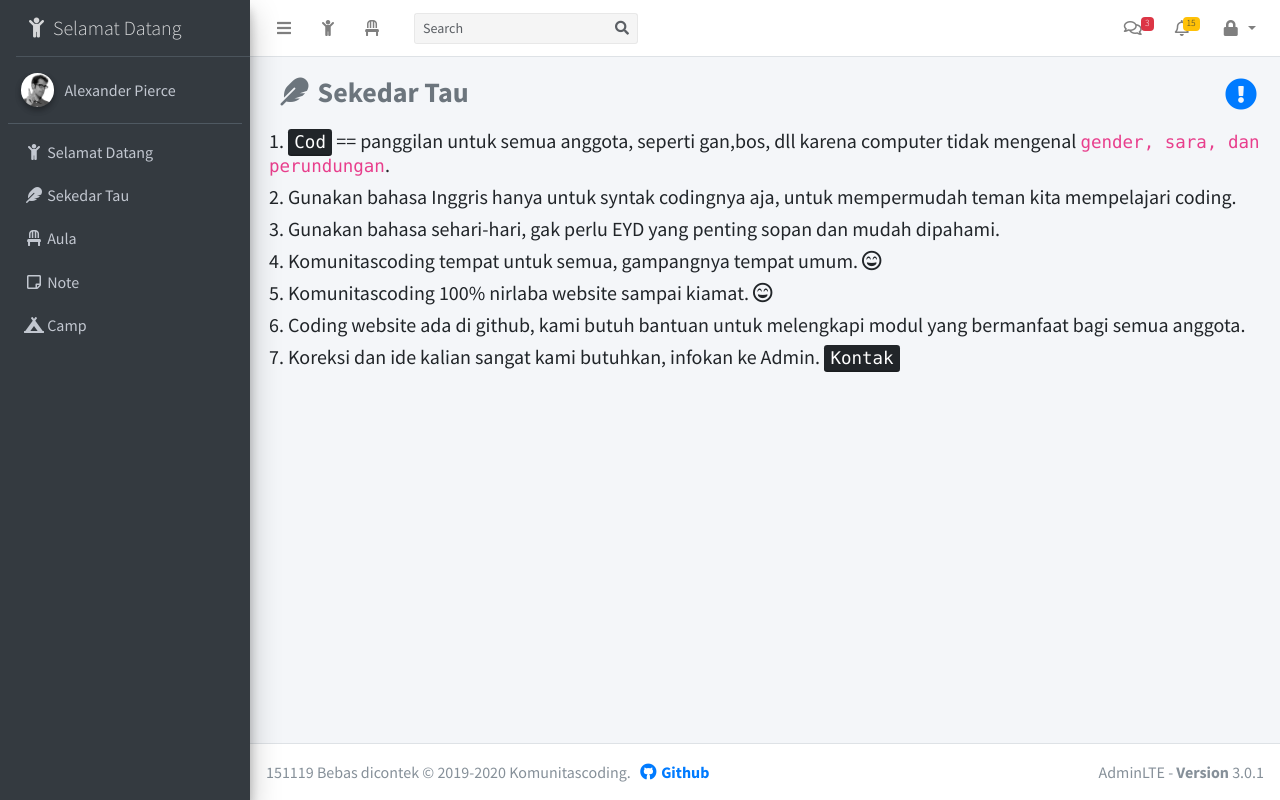
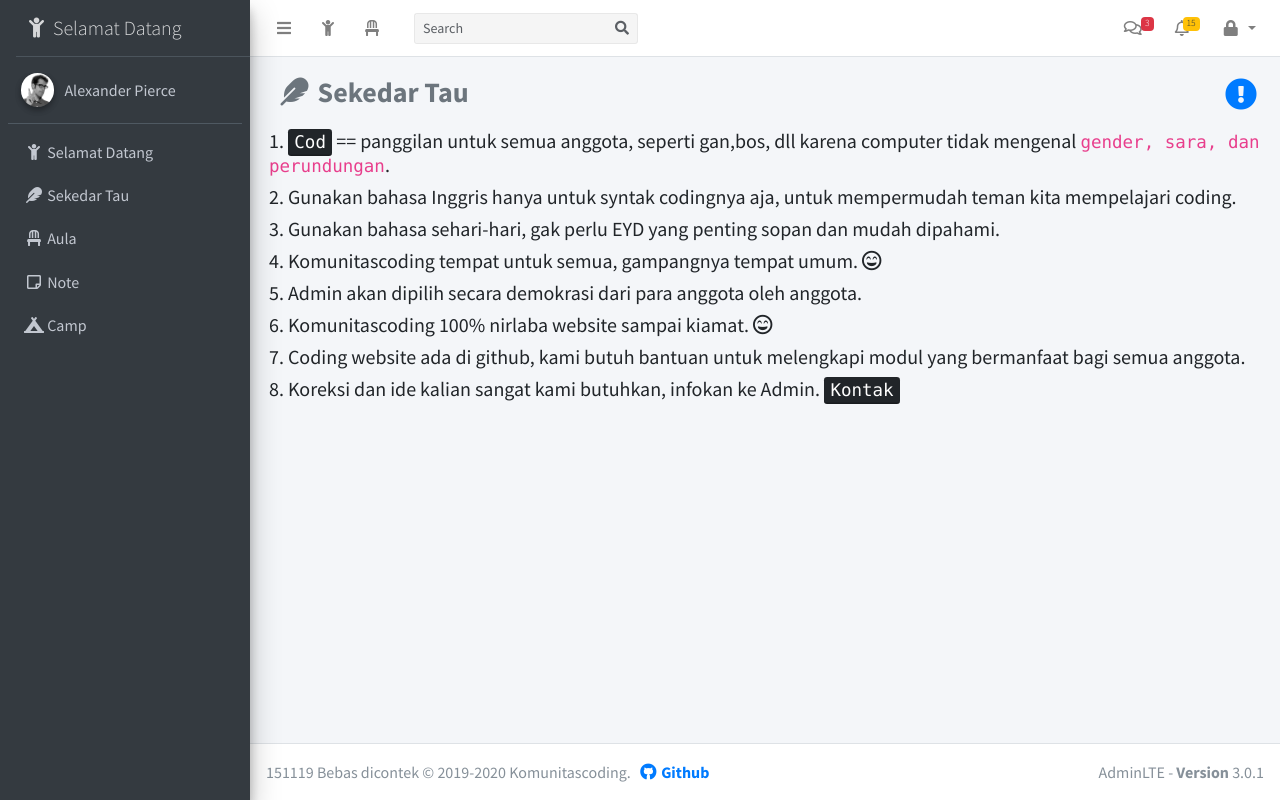
Before and after one commit to Artercode/ci_ltf, a CodeIgniter app: page /ci_ltf/selamat_datang/sekedar_tau in a window 1280 px wide. Run offline with CodeIgniter, Linux system fonts and the light colour scheme; some libraries are stand-ins or nearby versions.

Commit message:
Update sekedar_tau.php

```diff
--- a/application/views/selamat_datang/sekedar_tau.php
+++ b/application/views/selamat_datang/sekedar_tau.php
@@ -33,9 +33,10 @@ Sekedar tau aja
                 untuk mempermudah teman kita mempelajari coding.</h5>
             <h5>3. Gunakan bahasa sehari-hari, gak perlu EYD yang penting sopan dan mudah dipahami.</h5>
             <h5>4. Komunitascoding tempat untuk semua, gampangnya tempat umum. <i class="far fa-grin-beam"></i></h5>
-            <h5>5. Komunitascoding 100% nirlaba website sampai kiamat. <i class="far fa-grin-beam"></i></h5>
-            <h5>6. Coding website ada di github, kami butuh bantuan untuk melengkapi modul yang bermanfaat bagi semua anggota.</h5>
-            <h5>7. Koreksi dan ide kalian sangat kami butuhkan, infokan ke Admin. <a href="<?= base_url('selamat_datang') ?>"><kbd>Kontak</kbd></a></h5>
+            <h5>5. Admin akan dipilih secara demokrasi dari para anggota oleh anggota.</h5>
+            <h5>6. Komunitascoding 100% nirlaba website sampai kiamat. <i class="far fa-grin-beam"></i></h5>
+            <h5>7. Coding website ada di github, kami butuh bantuan untuk melengkapi modul yang bermanfaat bagi semua anggota.</h5>
+            <h5>8. Koreksi dan ide kalian sangat kami butuhkan, infokan ke Admin. <a href="<?= base_url('selamat_datang') ?>"><kbd>Kontak</kbd></a></h5>
         </section>
         <!-- ### akhir isi sekedar tau ### -->
     </div>
```
